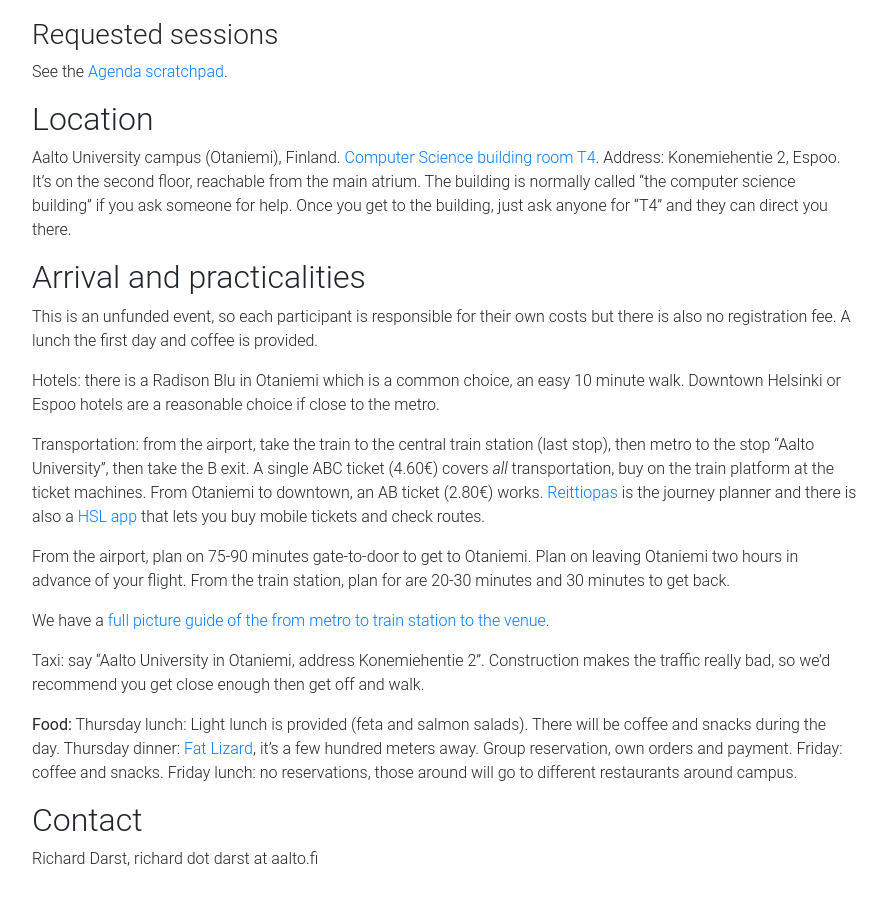
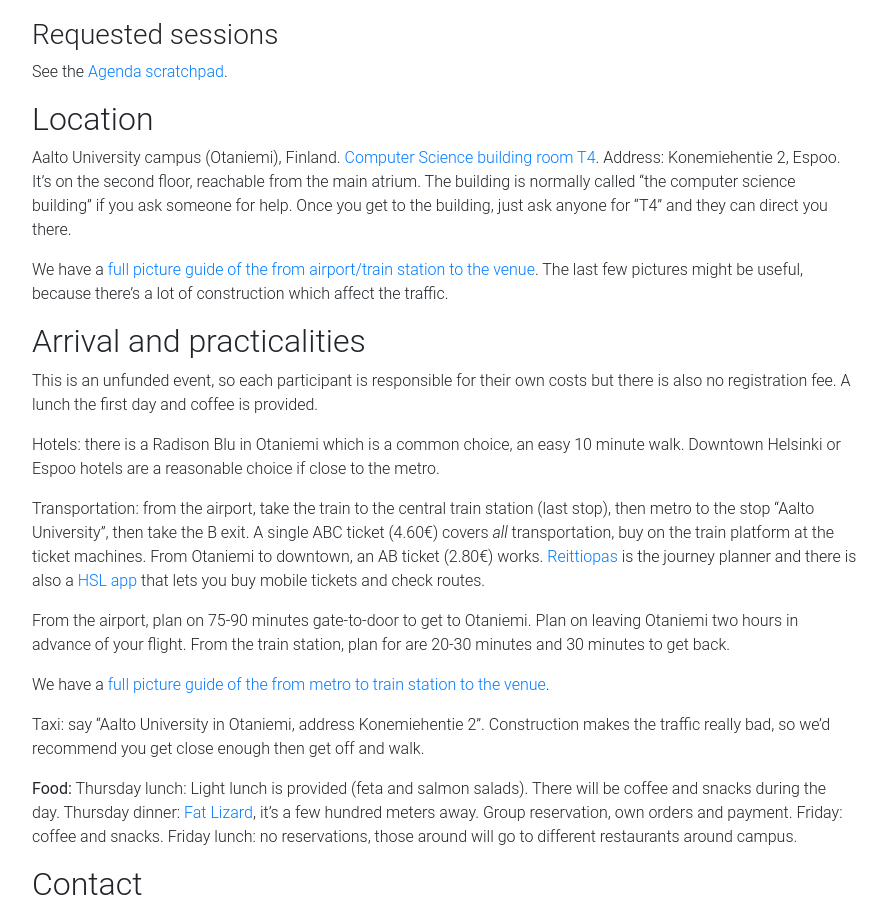
Before and after one commit to NordicHPC/nordichpc.github.io, a Jekyll site: the page built from 2019-11-14-helsinki.md, in a window 1280 px wide and 900 px high, scrolled down 2372 px. Shown: the whole window, without its empty margins (338-1225 px from the left). Built offline with Jekyll 4.4.1, drawn with Linux system fonts in a browser that asks for light colours; nearby versions of some CDN libraries; comment, search, counter and statistics services are not loaded.

Commit message:
Add a better-placed link to the guide to the location
- though it's too late...

```diff
--- a/2019-11-14-helsinki.md
+++ b/2019-11-14-helsinki.md
@@ -177,6 +177,11 @@ main atrium.  The building is normally called "the computer science
 building" if you ask someone for help.  Once you get to the building,
 just ask anyone for "T4" and they can direct you there.
 
+We have a [full picture guide of the from airport/train station to the
+venue](https://imgur.com/a/ayTid7g).  The last few pictures might be
+useful, because there's a lot of construction which affect the
+traffic.
+
 
 
 
```
